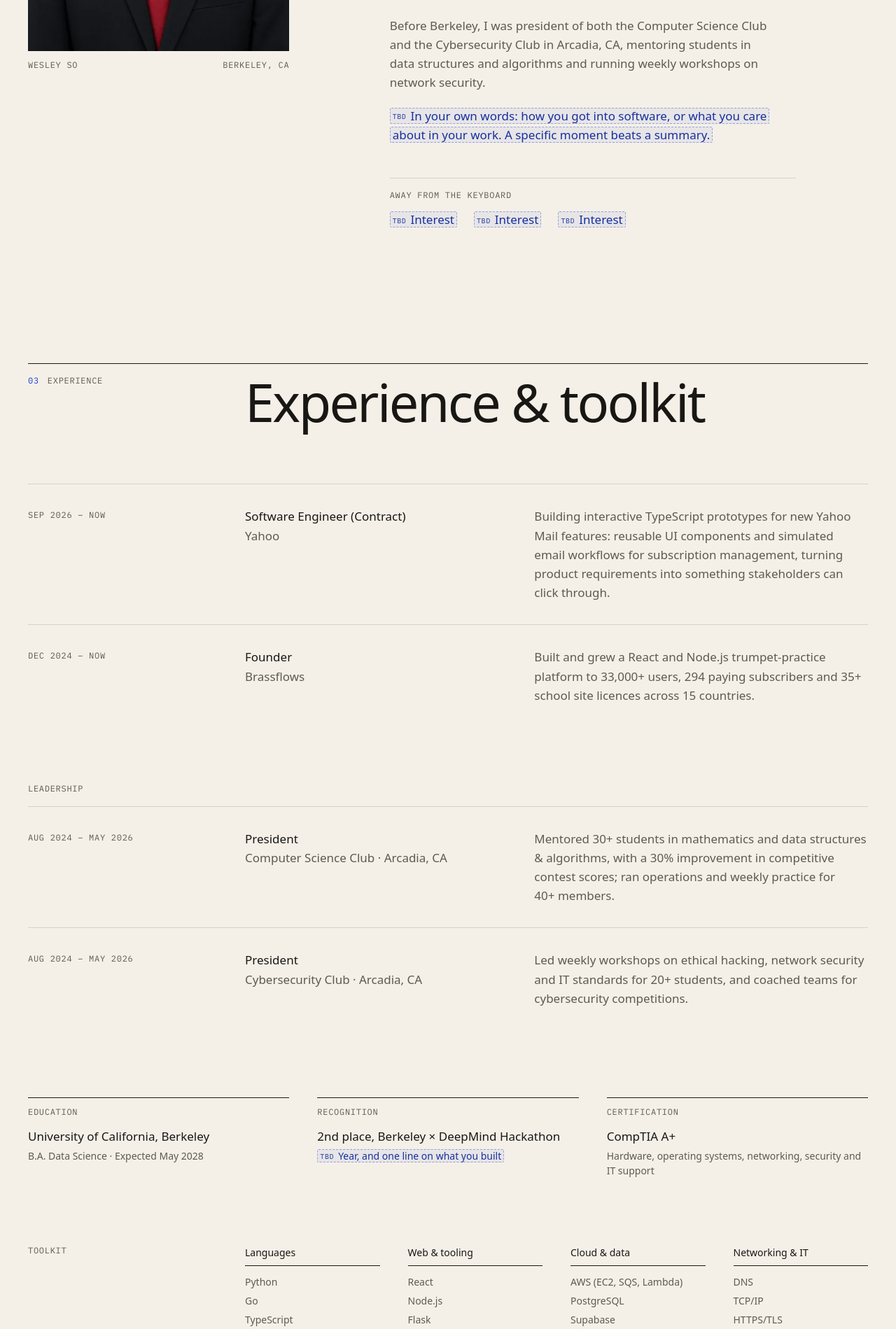
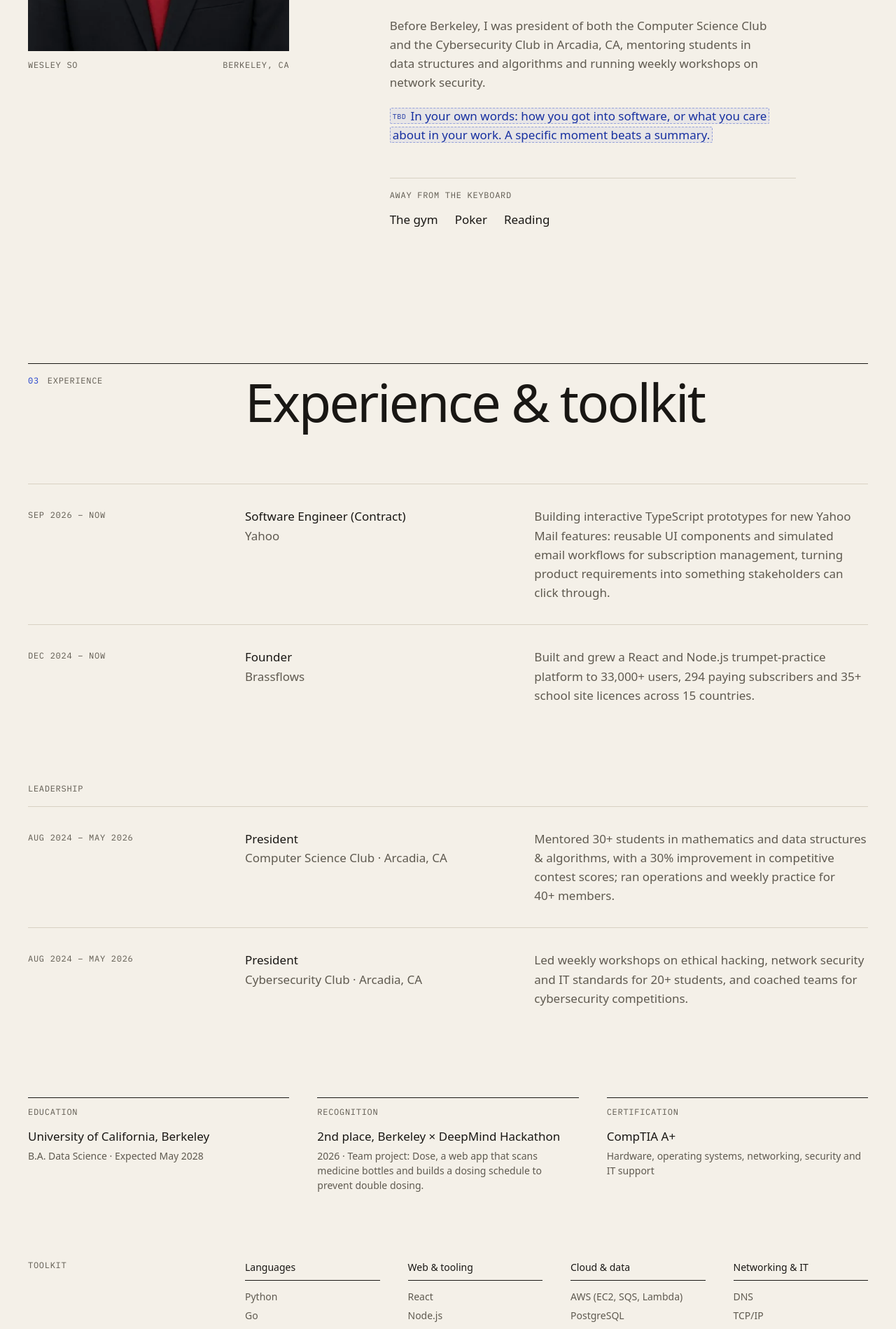
Before and after one commit to wesleyso-dev/wesleyso-dev.github.io, a React (Vite) app: page / in a window 1280 px wide. Shown: the part 4655-6554 px from the top of the page at 70% size. Built offline with nearby package versions, Linux system fonts and the light colour scheme.

Commit message:
Add hackathon project and interests
Fill in the Berkeley × DeepMind Hackathon entry (2026, team project Dose)
and the 'Away from the keyboard' list.

```diff
--- a/src/content/site.ts
+++ b/src/content/site.ts
@@ -32,7 +32,7 @@ export const about = {
     tbd('In your own words: how you got into software, or what you care about in your work. A specific moment beats a summary.'),
   ] satisfies Copy[],
   /** Short, human details. Keep each to a few words. */
-  outside: [tbd('Interest'), tbd('Interest'), tbd('Interest')] satisfies Copy[],
+  outside: ['The gym', 'Poker', 'Reading'] satisfies Copy[],
 }
 
 export type Role = {
@@ -80,7 +80,12 @@ export type Credential = { kind: string; title: string; detail: Copy }
 
 export const credentials: Credential[] = [
   { kind: 'Education', title: 'University of California, Berkeley', detail: 'B.A. Data Science · Expected May 2028' },
-  { kind: 'Recognition', title: '2nd place, Berkeley × DeepMind Hackathon', detail: tbd('Year, and one line on what you built') },
+  {
+    kind: 'Recognition',
+    title: '2nd place, Berkeley × DeepMind Hackathon',
+    detail:
+      '2026 · Team project: Dose, a web app that scans medicine bottles and builds a dosing schedule to prevent double dosing.',
+  },
   { kind: 'Certification', title: 'CompTIA A+', detail: 'Hardware, operating systems, networking, security and IT support' },
 ]
 
```
